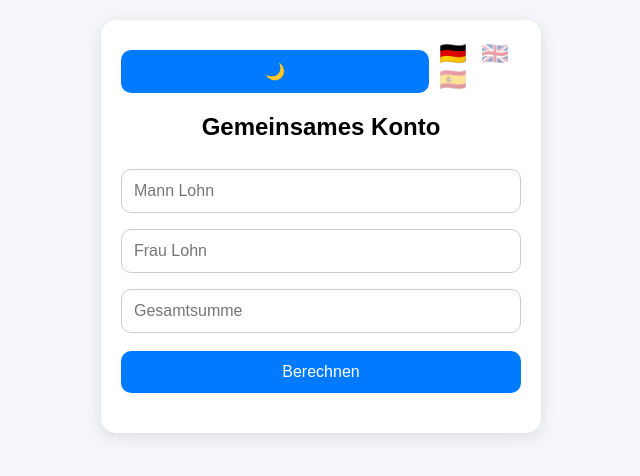
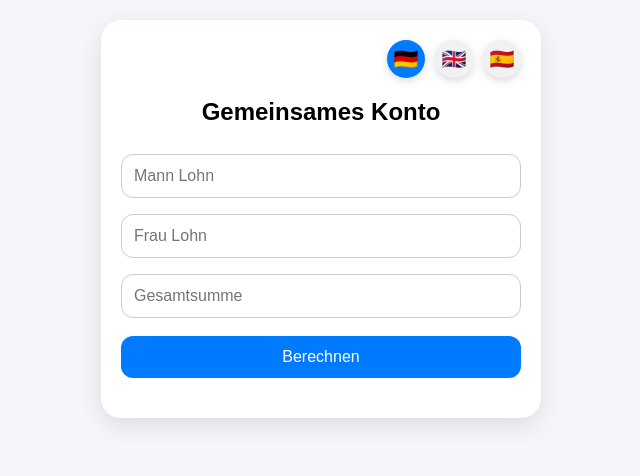
Before and after one commit to savusic/Gehalt, a plain HTML site: page index.html in a window 1280 px wide. Shown: the whole page, without its empty margins (319-959 px from the left). Drawn offline with Linux system fonts and the light colour scheme.

Commit message:
Update index.html

```diff
--- a/index.html
+++ b/index.html
@@ -9,12 +9,6 @@ body {
   margin: 0;
   padding: 20px;
   background: #f4f6f9;
-  transition: 0.3s;
-}
-
-.dark {
-  background: #1e1e1e;
-  color: #fff;
 }
 
 .card {
@@ -22,12 +16,8 @@ body {
   margin: auto;
   background: white;
   padding: 20px;
-  border-radius: 15px;
-  box-shadow: 0px 4px 15px rgba(0,0,0,0.1);
-}
-
-.dark .card {
-  background: #2c2c2c;
+  border-radius: 20px;
+  box-shadow: 0px 8px 25px rgba(0,0,0,0.1);
 }
 
 h2 {
@@ -38,7 +28,7 @@ input {
   width: 100%;
   padding: 12px;
   margin: 8px 0;
-  border-radius: 10px;
+  border-radius: 12px;
   border: 1px solid #ccc;
   font-size: 16px;
   box-sizing: border-box;
@@ -50,7 +40,7 @@ button {
   margin-top: 10px;
   font-size: 16px;
   border: none;
-  border-radius: 10px;
+  border-radius: 12px;
   background: #007bff;
   color: white;
 }
@@ -63,32 +53,48 @@ button {
 
 .box {
   margin-top: 10px;
-  padding: 10px;
-  border-radius: 10px;
+  padding: 12px;
+  border-radius: 12px;
 }
 
 .Mann { background: #d4edda; }
 .Frau { background: #f8d7da; }
 
-.dark .Mann { background: #2e5e3e; }
-.dark .Frau { background: #6b2c2c; }
-
 .topbar {
   display: flex;
-  justify-content: space-between;
-  align-items: center;
+  justify-content: flex-end;
   margin-bottom: 15px;
 }
 
-.flags span {
-  font-size: 22px;
-  cursor: pointer;
-  margin-left: 10px;
-  transition: transform 0.2s, opacity 0.2s;
+/* ✅ Runde Flag-Buttons */
+.flags {
+  display: flex;
+  gap: 10px;
 }
 
+.flags span {
+  width: 38px;
+  height: 38px;
+  display: flex;
+  align-items: center;
+  justify-content: center;
+  font-size: 20px;
+  border-radius: 50%;
+  cursor: pointer;
+  background: #f1f1f1;
+  box-shadow: 0 3px 8px rgba(0,0,0,0.15);
+  transition: all 0.2s;
+}
+
+/* Hover Effekt */
 .flags span:hover {
-  transform: scale(1.2);
+  transform: scale(1.15);
+}
+
+/* Aktive Flagge */
+.flags span.active {
+  background: #007bff;
+  color: white;
 }
 </style>
 </head>
@@ -98,8 +104,6 @@ button {
 <div class="card">
 
   <div class="topbar">
-    <button onclick="toggleMode()">🌙</button>
-
     <div class="flags">
       <span onclick="setLang('de')">🇩🇪</span>
       <span onclick="setLang('en')">🇬🇧</span>
@@ -169,13 +173,13 @@ function applyLang() {
   document.getElementById("d").placeholder = t.total;
   document.getElementById("calcBtn").innerText = t.calc;
 
-  // aktive Flagge highlight
+  // ✅ aktive Flag setzen
   document.querySelectorAll(".flags span").forEach(el => {
-    el.style.opacity = "0.4";
+    el.classList.remove("active");
   });
 
   const index = lang === "de" ? 0 : lang === "en" ? 1 : 2;
-  document.querySelectorAll(".flags span")[index].style.opacity = "1";
+  document.querySelectorAll(".flags span")[index].classList.add("active");
 }
 
 function formatEUR(value) {
@@ -214,10 +218,6 @@ window.onload = function() {
   lang = localStorage.getItem("lang") || "de";
   applyLang();
 }
-
-function toggleMode() {
-  document.body.classList.toggle("dark");
-}
 </script>
 
 </body>
```
